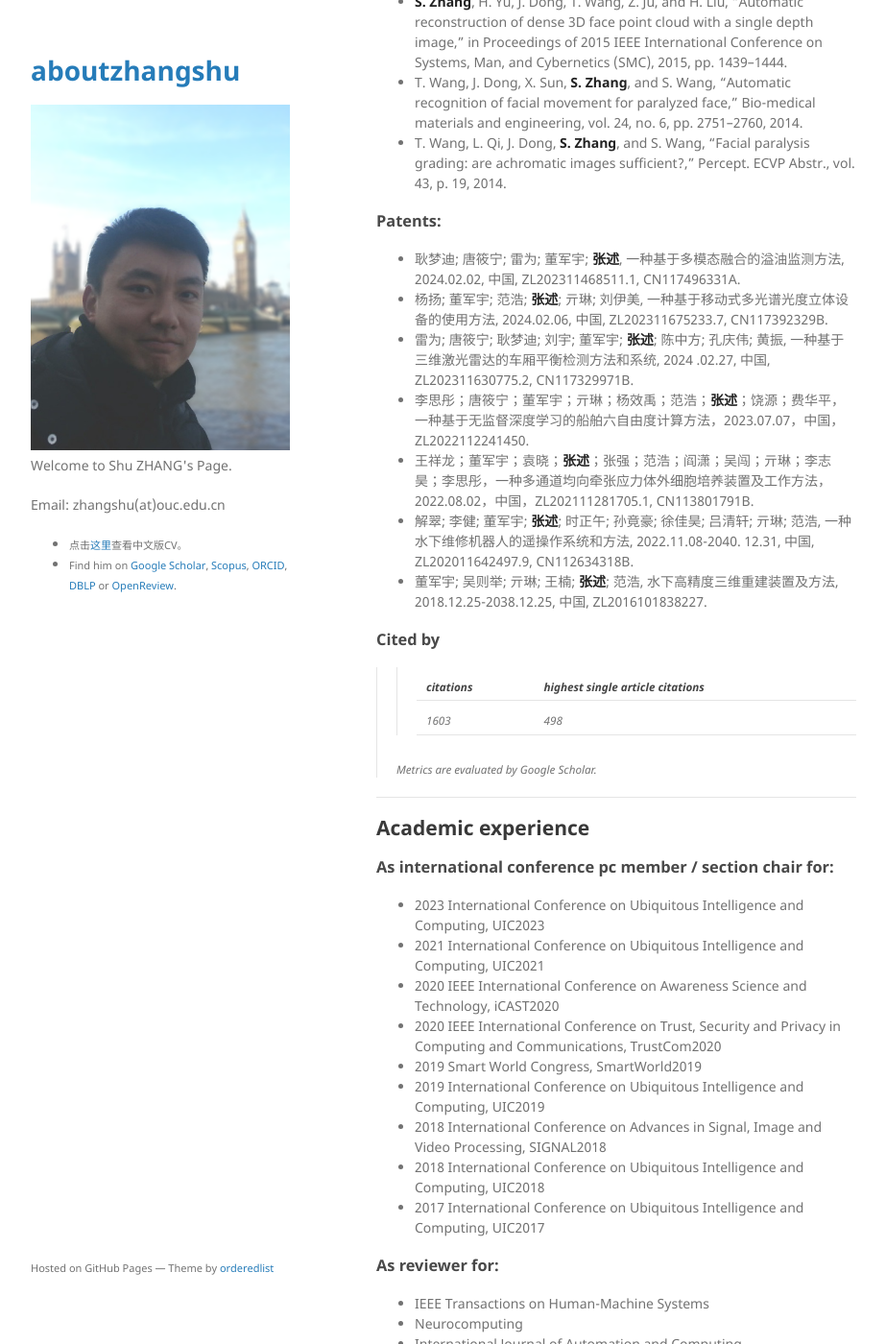
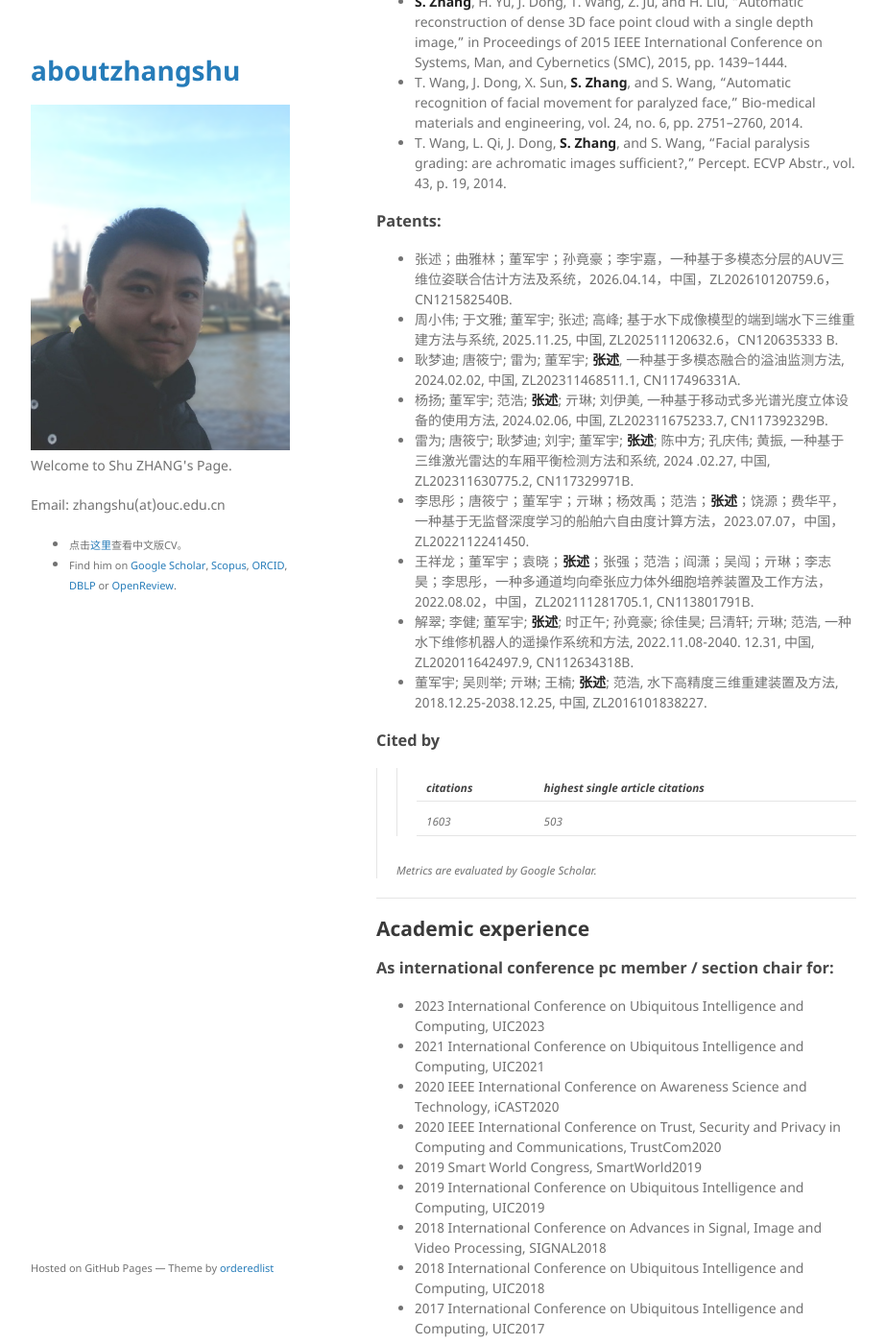
Before and after one commit to jackyspeed/aboutzhangshu, a Jekyll site: the page built from index.md, in a window 1280 px wide and 1400 px high, scrolled down 5994 px. Shown: the whole window at 96% size, without its empty margins (178-1101 px from the left). Built offline with Jekyll 4.4.1, drawn with Linux system fonts in a browser that asks for light colours; our own code applies the rules of GitHub Pages for plain Markdown files.

Commit message:
Update index.md

```diff
--- a/index.md
+++ b/index.md
@@ -191,6 +191,8 @@ As co-author:
 
 ### Patents:
 
+- 张述；曲雅林；董军宇；孙竟豪；李宇嘉，一种基于多模态分层的AUV三维位姿联合估计方法及系统，2026.04.14，中国，ZL202610120759.6，CN121582540B.
+- 周小伟; 于文雅; 董军宇; 张述; 高峰; 基于水下成像模型的端到端水下三维重建方法与系统, 2025.11.25, 中国, ZL202511120632.6，CN120635333 B.
 - 耿梦迪; 唐筱宁; 雷为; 董军宇; **张述**, 一种基于多模态融合的溢油监测方法, 2024.02.02, 中国, ZL202311468511.1, CN117496331A.
 - 杨扬; 董军宇; 范浩; **张述**; 亓琳; 刘伊美, 一种基于移动式多光谱光度立体设备的使用方法, 2024.02.06, 中国, ZL202311675233.7, CN117392329B.
 - 雷为; 唐筱宁; 耿梦迪; 刘宇; 董军宇; **张述**; 陈中方; 孔庆伟; 黄振, 一种基于三维激光雷达的车厢平衡检测方法和系统, 2024 .02.27, 中国, ZL202311630775.2, CN117329971B.
@@ -202,7 +204,7 @@ As co-author:
 ### Cited by
 > > <sub>citations</sub> | <sub>highest single article citations</sub>
 > > ------- | -------
-> > <sub>1603</sub> | <sub>498</sub>
+> > <sub>1603</sub> | <sub>503</sub>
 >
 > <sub>Metrics are evaluated by Google Scholar.</sub>
 
```
